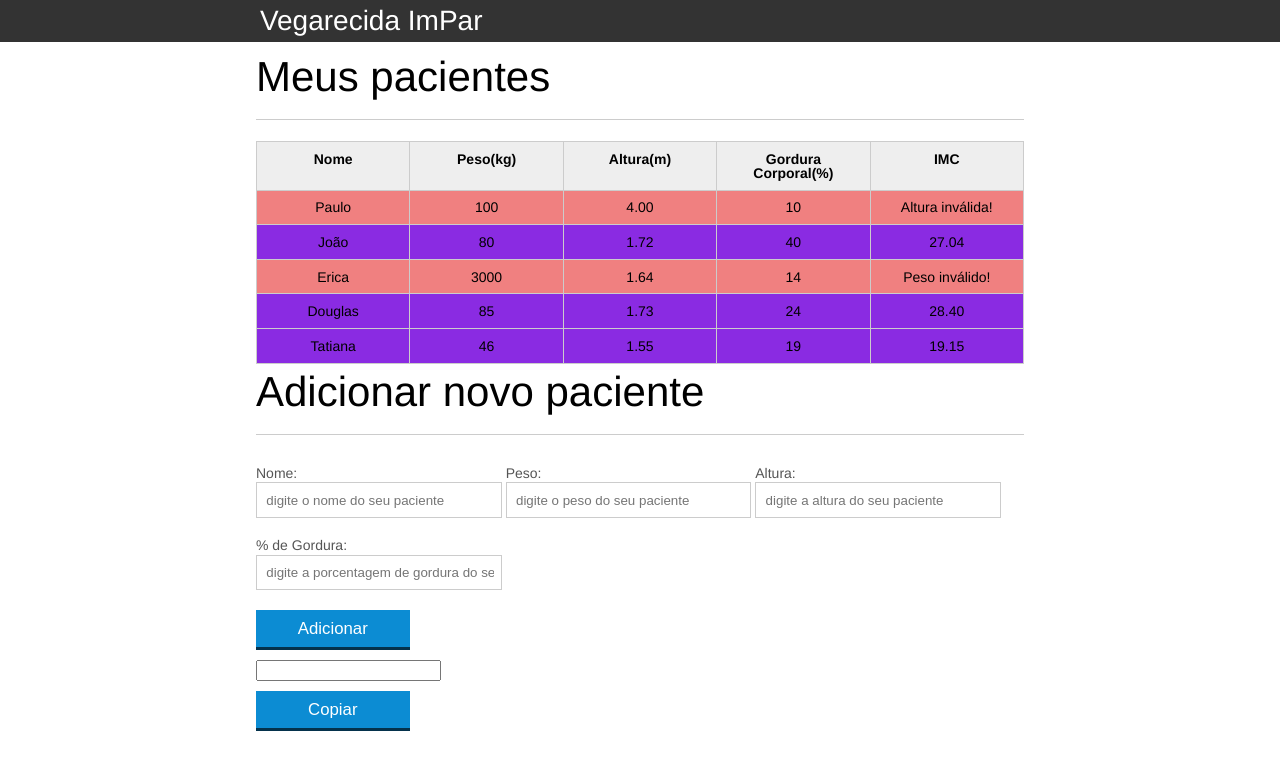
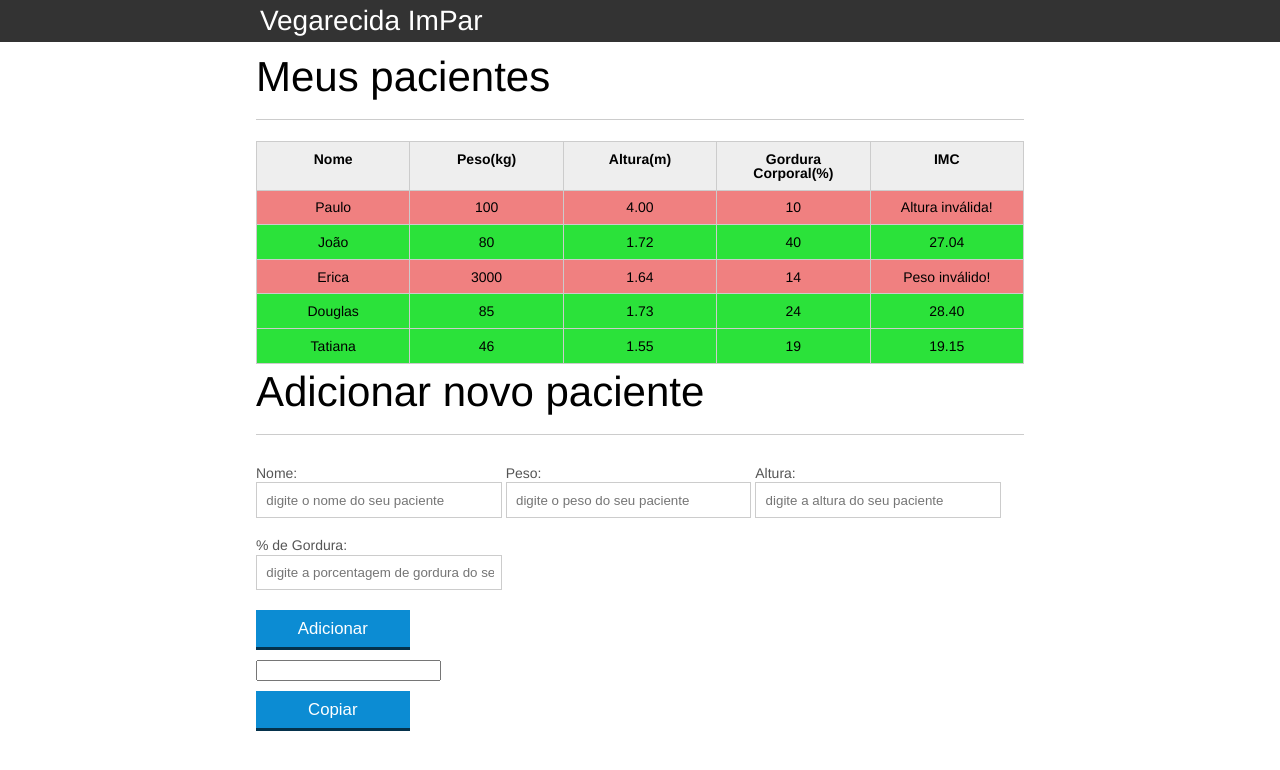
Before and after one commit to ruben216/JS_Alura, a plain HTML site: page index.html in a window 1280 px wide. Drawn offline with Linux system fonts and the light colour scheme.

Commit message:
commit pra verde no design

```diff
--- a/css/index.css
+++ b/css/index.css
@@ -138,5 +138,5 @@ button[disabled=disabled], button:disabled {
 }
 
 .teste_css {
-	background-color: blueviolet;
+	background-color: rgb(43, 226, 58);
 }
```
